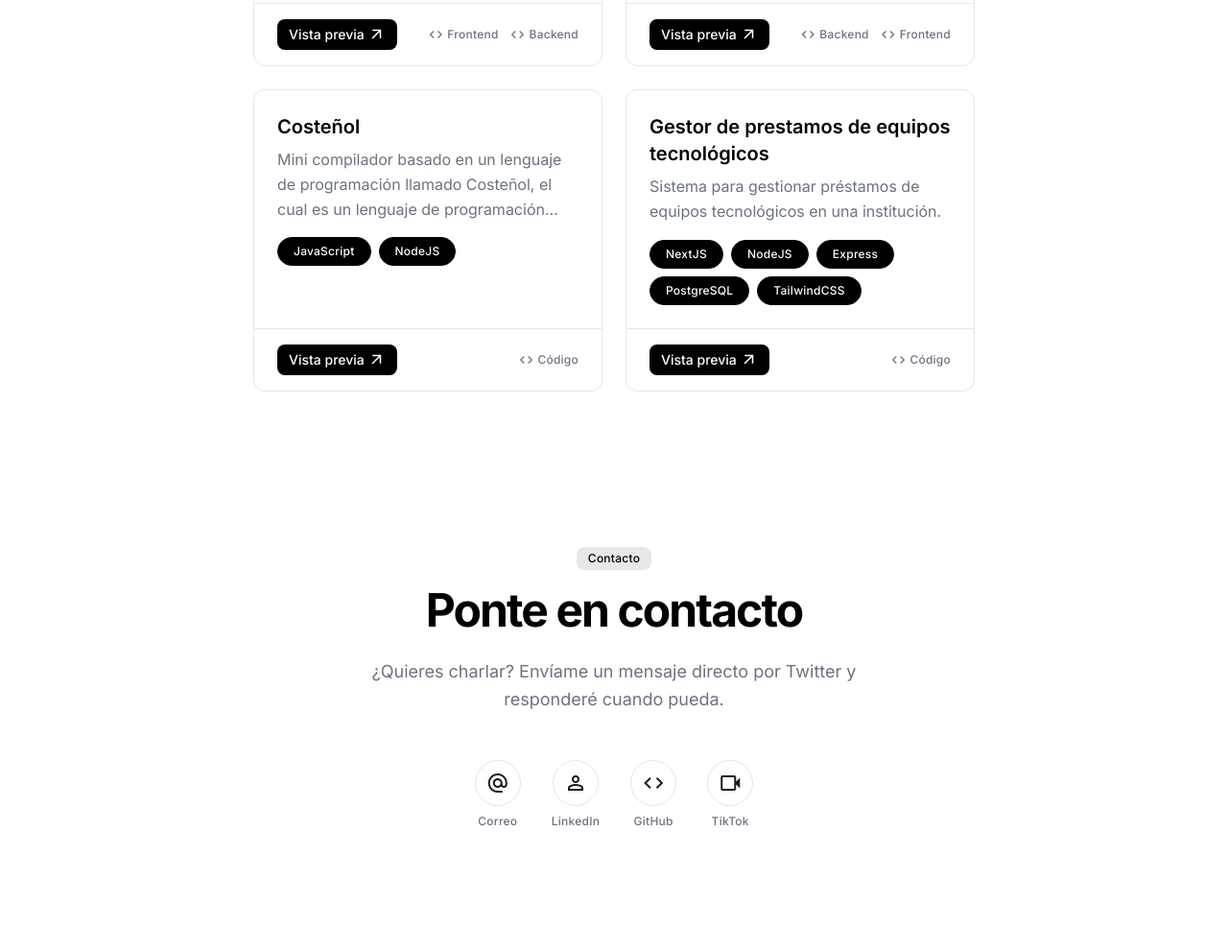
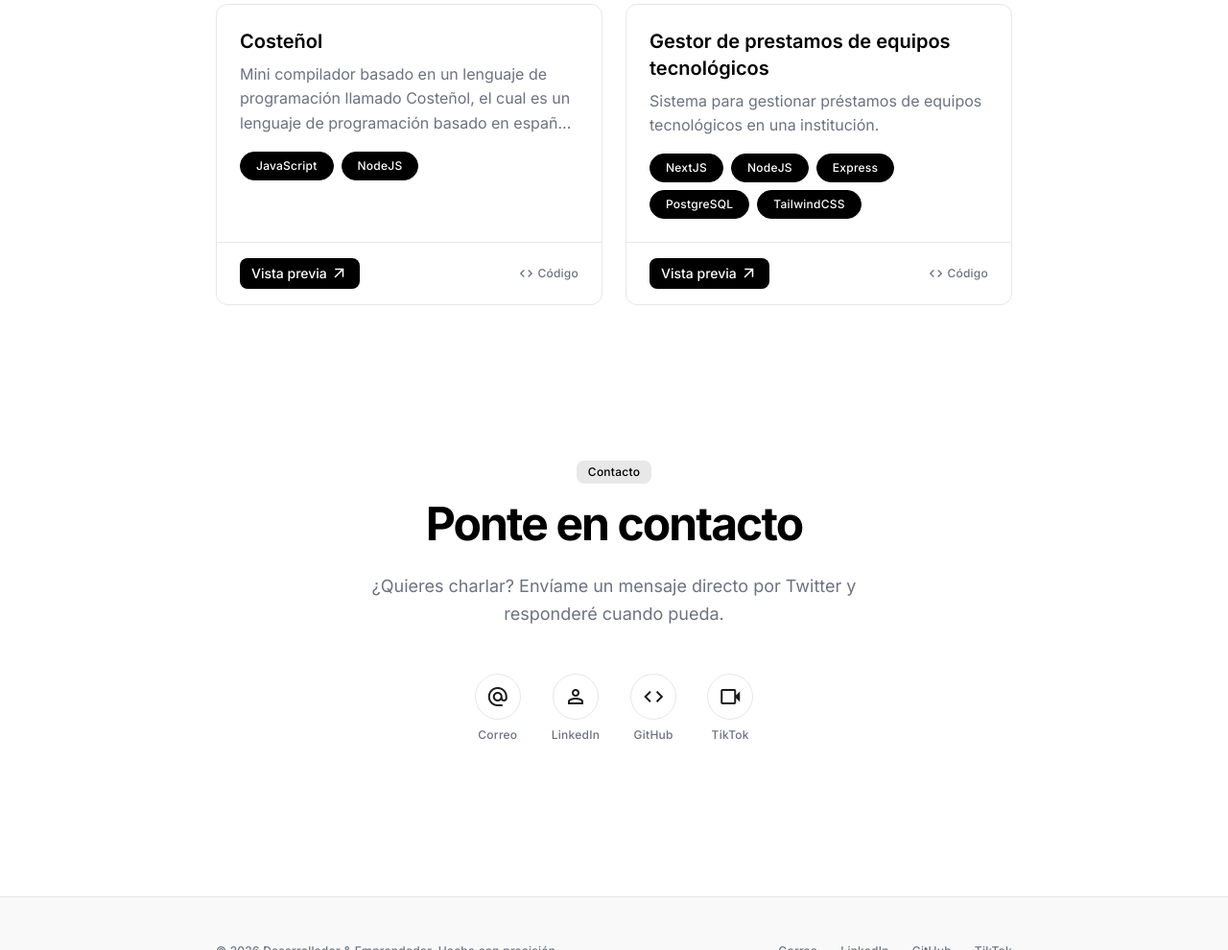
Before and after one commit to HeymerDev/Portafolio, an Astro site: page / in a window 1280 px wide. Shown: the part 1810-2800 px from the top of the page at 96% size. Built offline with nearby package versions, Linux system fonts and the light colour scheme; Astro itself is replaced by a stand-in of ours.

Commit message:
add container-page utility for align navbar, content & footer on same margin

```diff
--- a/src/components/views/Footer.astro
+++ b/src/components/views/Footer.astro
@@ -9,7 +9,7 @@ const year = date.getFullYear();
   class="bg-background dark:bg-background border-t border-border-subtle dark:border-outline-variant"
 >
   <div
-    class="max-w-container-max mx-auto py-12 px-margin-page flex flex-col md:flex-row justify-between items-center gap-4"
+    class="container-page py-12 flex flex-col md:flex-row justify-between items-center gap-4"
   >
     <span
       class="font-label-sm text-label-sm text-muted-foreground dark:text-on-surface-variant"
--- a/src/components/views/Navbar.astro
+++ b/src/components/views/Navbar.astro
@@ -2,8 +2,9 @@
 import { navLinks } from "@/data/navLinks";
 ---
 
+<div class="container-page sticky top-4 z-50 mt-4 pointer-events-none">
   <nav
-  class="flex items-center justify-between px-6 py-3 max-w-container-max mx-auto z-50 rounded-full sticky top-4 mt-4 bg-surface/80 backdrop-blur-md border border-border-subtle transition-all duration-300"
+    class="pointer-events-auto flex items-center justify-between px-6 py-3 rounded-full bg-surface/80 backdrop-blur-md border border-border-subtle transition-all duration-300"
   >
     <a
       class="font-headline-md text-headline-md text-primary font-extrabold tracking-tight"
@@ -31,3 +32,4 @@ import { navLinks } from "@/data/navLinks";
       Descargar CV
     </a>
   </nav>
+</div>
--- a/src/pages/index.astro
+++ b/src/pages/index.astro
@@ -13,7 +13,7 @@ import Projects from "@/components/views/Projects.astro";
 
 <Layout>
   <Navbar />
-  <main class="max-w-container-max mx-auto px-margin-page pb-section-gap">
+  <main class="container-page pb-section-gap">
     <Hero />
     <About />
     <WorkExperience />
--- a/src/styles/global.css
+++ b/src/styles/global.css
@@ -54,7 +54,7 @@
 
   /* --- Spacing --- */
   --spacing-section-gap: 5rem;
-  --spacing-container-max: 800px;
+  --spacing-container-max: 830px;
   --spacing-margin-page: 1.5rem;
   --spacing-gutter: 1rem;
   --spacing-stack-gap: 1.5rem;
@@ -98,6 +98,16 @@
   --text-body-lg--font-weight: 400;
 }
 
+/* Contenedor compartido: el contenido mide container-max y el margen queda por fuera */
+@utility container-page {
+  width: 100%;
+  max-width: calc(
+    var(--spacing-container-max) + 2 * var(--spacing-margin-page)
+  );
+  margin-inline: auto;
+  padding-inline: var(--spacing-margin-page);
+}
+
 .material-symbols-outlined {
   font-variation-settings:
     "FILL" 0,
```
Lines whose indentation alone changed are shown as unchanged.
